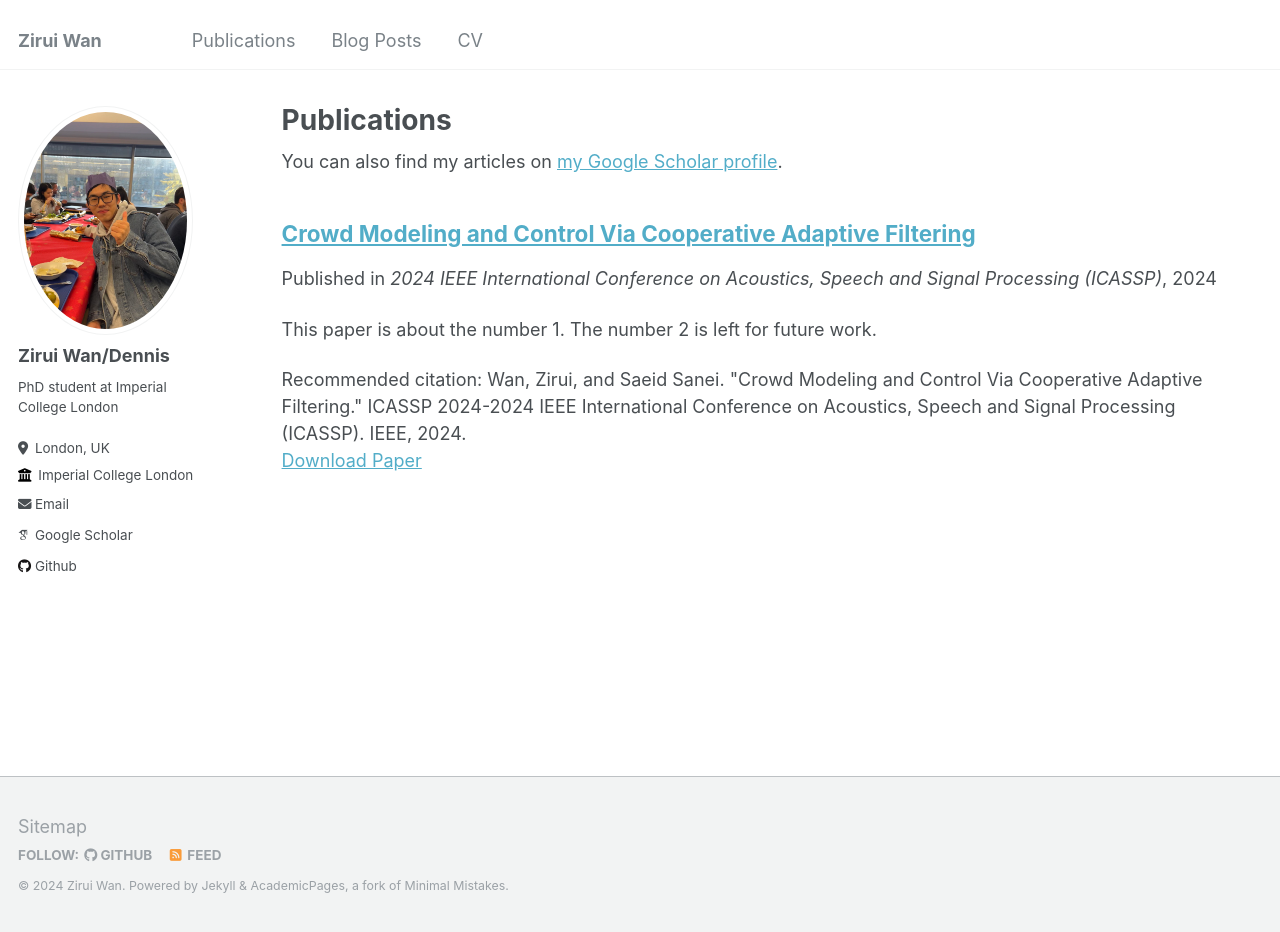
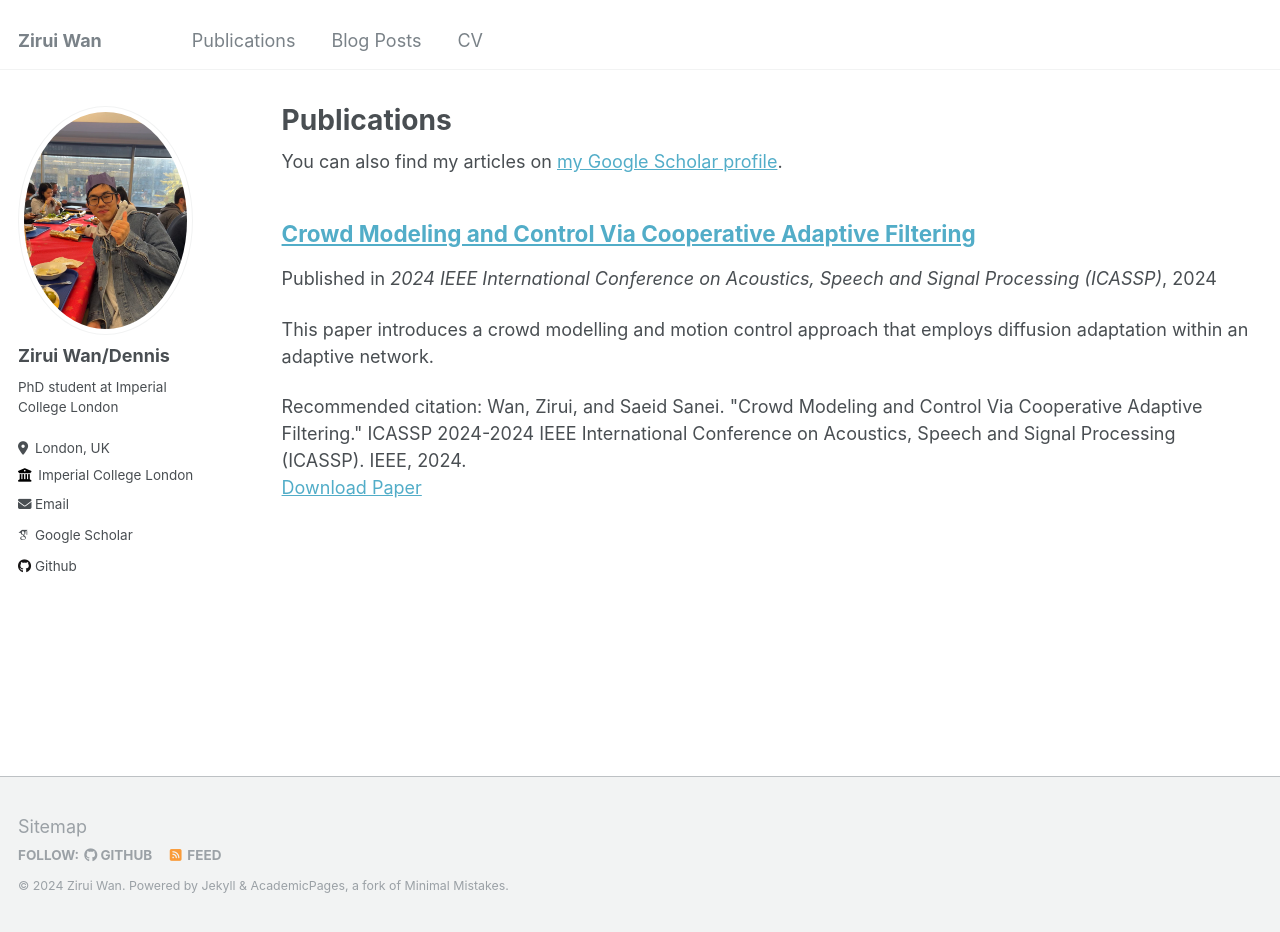
Before and after one commit to WANDennis/WANDennis.github.io, a Jekyll site: the page built from _pages/publications.md, in a window 1280 px wide and 932 px high. Built offline with Jekyll 4.4.1, drawn with Linux system fonts in a browser that asks for light colours; some web fonts are replaced.

Commit message:
Update Crowd Modeling and Control Via Cooperative Adaptive Filtering.md

```diff
--- a/_publications/Crowd Modeling and Control Via Cooperative Adaptive Filtering.md
+++ b/_publications/Crowd Modeling and Control Via Cooperative Adaptive Filtering.md
@@ -2,7 +2,7 @@
 title: "Crowd Modeling and Control Via Cooperative Adaptive Filtering"
 collection: publications
 permalink: /publication/Crowd Modeling and Control Via Cooperative Adaptive Filtering
-excerpt: 'This paper is about the number 1. The number 2 is left for future work.'
+excerpt: 'This paper introduces a crowd modelling and motion control approach that employs diffusion adaptation within an adaptive network.'
 date: 2024/4/14
 venue: '2024 IEEE International Conference on Acoustics, Speech and Signal Processing (ICASSP)'
 slidesurl: # url
```
